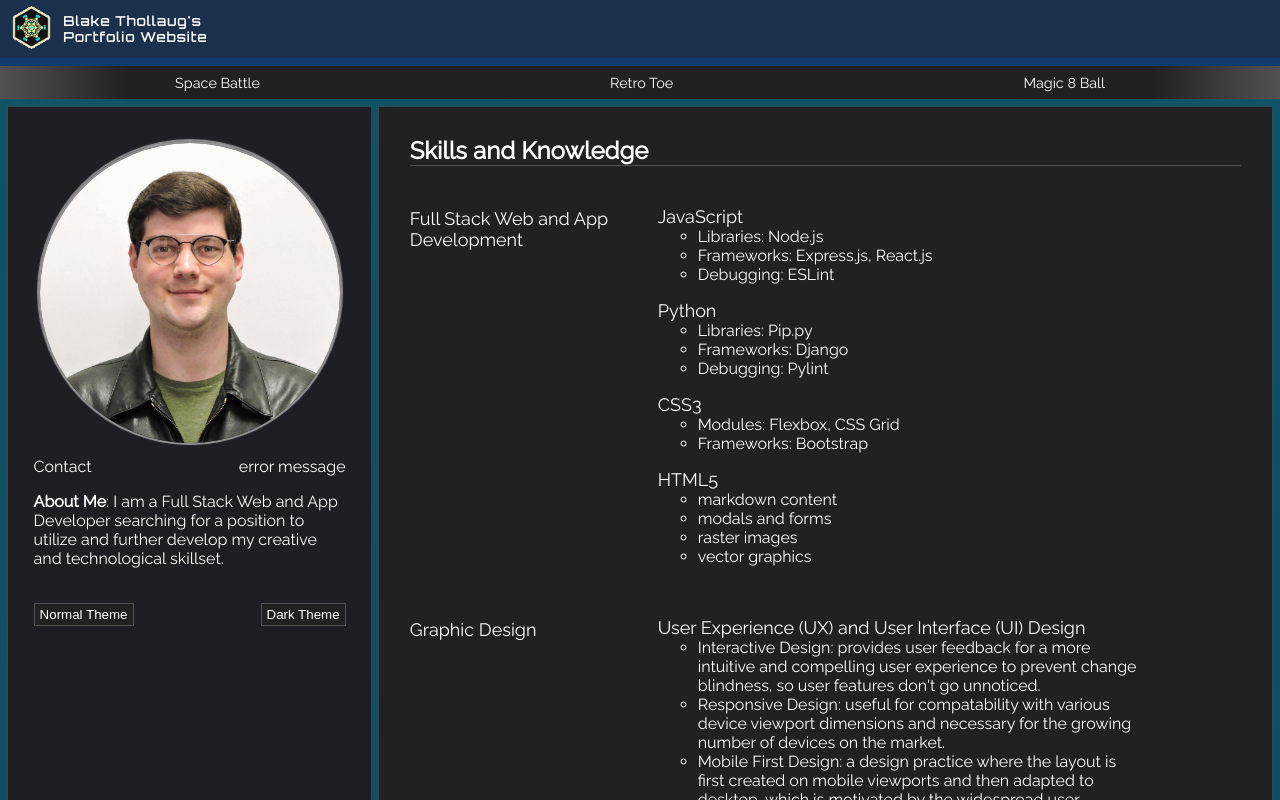
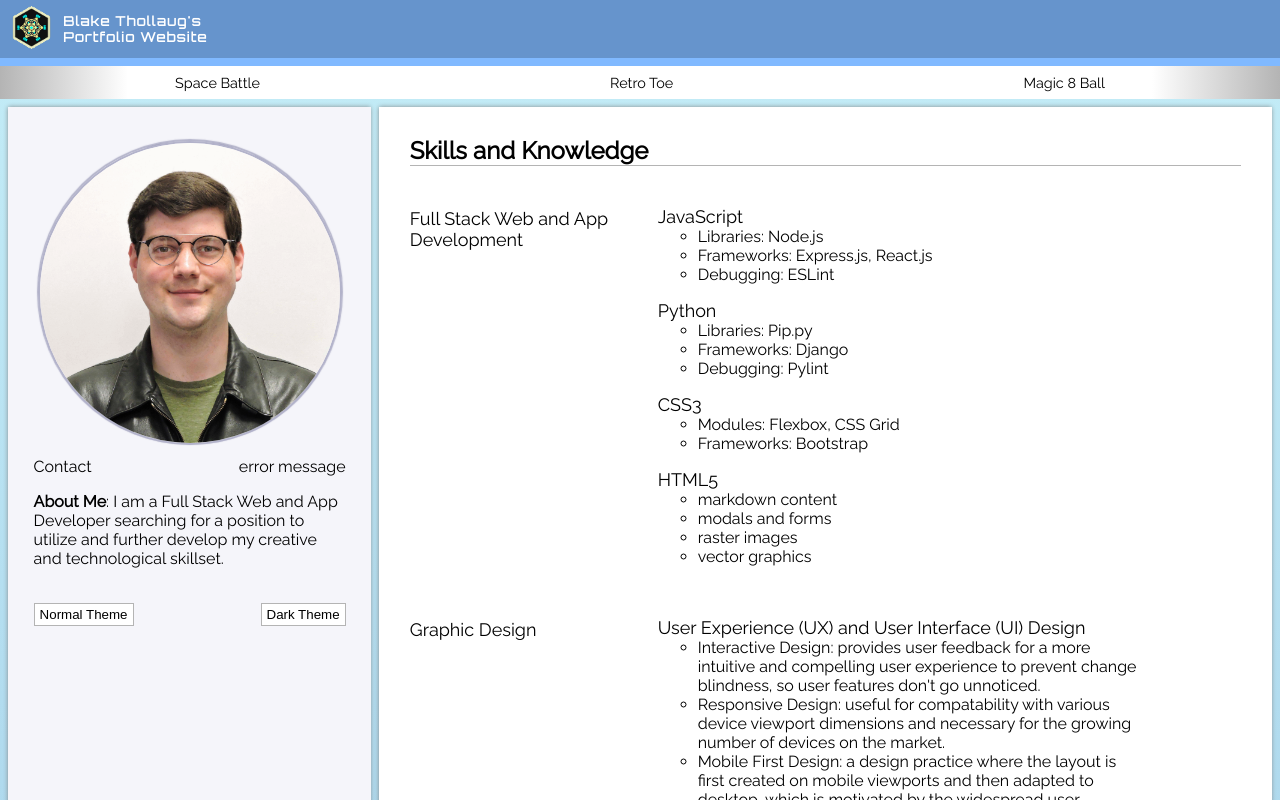
Before and after one commit to bthol/Portfolio-Frontend, a React (Create React App) app: page / in a window 1280 px wide. Shown: the top 800 px of the page. Built offline with nearby package versions, Linux system fonts and the light colour scheme; the HTML template or start-up script is replaced by a standard one.

Commit message:
theme switch logic

```diff
--- a/src/App.css
+++ b/src/App.css
@@ -18,21 +18,21 @@
 }
 
 .color-theme-dark {
-  --color-background-1: hsl(213, 50%, 20%);
-  --color-background-2: hsl(192, 76%, 23%);
-  --color-background-3: hsl(240, 10%, 13%);
+  --color-background-1: #19304d;
+  --color-background-2: #0e5567;
+  --color-background-3: #1e1e24;
 
-  --color-gray: hsl(0, 0%, 32%);
+  --color-gray: #525252;
   --color-white: #212121;
 
   --font-color-1: #ffffff;
-  --font-color-2: hsl(0, 0%, 60%);
-  --font-color-3: hsl(0, 0%, 50%);
+  --font-color-2: #999999;
+  --font-color-3: #808080;
 
-  --color-shadow: hsl(0, 0%, 29%);
+  --color-shadow: #4a4a4a;
 
-  --color--header-detail-1: hsl(213, 75%, 25%);
-  --color-photo-detail-1: hsla(240, 17%, 100%, 0.502);
+  --color--header-detail-1: #103b70;
+  --color-photo-detail-1: #ffffff80;
   --button-dark-detail: #000000;
 }
 
@@ -152,7 +152,7 @@ a {
 }
 
 .title-line {
-  border-bottom: 1px solid var(--color-gray);
+  border-bottom: 1.3px solid var(--color-gray);
 }
 
 #aside-main {
--- a/src/App.js
+++ b/src/App.js
@@ -1,5 +1,5 @@
 import './App.css';
-// import React, { useState } from 'react';
+import React, { useState } from 'react';
 import { Header } from "./Header/Header";
 import { Aside } from './Aside/Aside';
 import { Section1 } from './Content/Section1';
@@ -8,13 +8,20 @@ import { Section3 } from './Content/Section3';
 import { Footer } from './Footer/Footer';
 
 function App() {
+  const [theme, setTheme] = useState("color-theme-normal");
+  const setThemeDark = () => {
+    setTheme("color-theme-dark")
+  }
+  const setThemeNormal = () => {
+    setTheme("color-theme-normal")
+  }
   return (
-    <div id="root-react" className="App color-theme-dark">
+    <div id="root-react" className={`App color + ${theme}`}>
       <a name="top"></a>
       <Header />
       <span id="aside-main">
           <aside className="app-aside">
-            <Aside />
+            <Aside setThemeNormal={setThemeNormal} setThemeDark={setThemeDark}/>
           </aside>
           <main className="app-main">
             <div className="section-lists">
--- a/src/Aside/Aside.jsx
+++ b/src/Aside/Aside.jsx
@@ -1,7 +1,7 @@
 import React from 'react';
 import { ProfilePhoto } from '../Images/ProfilePhoto';
 
-const Aside = () => {
+const Aside = (props) => {
     return(
         <div>
             <ProfilePhoto></ProfilePhoto>
@@ -12,8 +12,8 @@ const Aside = () => {
             <p><b>About Me</b>: I am a Full Stack Web and App Developer searching for a position to utilize and further develop my creative and technological skillset.</p>
             <br />
             <div className="flex-between">
-                <button id="btn-theme-normal" className="buttons" onClick={() => {alert("Feature still in development")}}>Normal Theme</button>
-                <button id="btn-theme-dark" className="buttons dark-button" onClick={() => {alert("Feature still in development")}}>Dark Theme</button>
+                <button id="btn-theme-normal" className="buttons" onClick={props.setThemeNormal}>Normal Theme</button>
+                <button id="btn-theme-dark" className="buttons dark-button" onClick={props.setThemeDark}>Dark Theme</button>
             </div>
         </div>
     )
```
